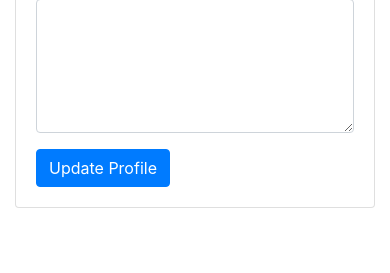
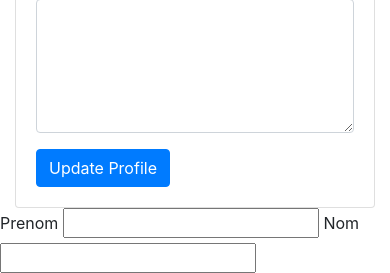
Before and after one commit to SambaGueye/PROJET_easyStudyy, a PHP site: page /profil.php in a window 390 px wide. Shown: the part 1445-1718 px from the top of the page. Before the commit the page ends 1653 px from the top, so only its background shows below. Run offline with PHP 8.4, Linux system fonts and the light colour scheme; the visitor is signed in with stand-in values (Sample User, id 1); data that the repository does not hold is empty.

Commit message:
Résolution de la responsivité et ajout de style à la page connexion

```diff
--- a/LandingPage.php
+++ b/LandingPage.php
@@ -11,7 +11,8 @@ if(isset($_GET['id']) and $_GET['id']>0){
 	<title></title>
 	<link rel="stylesheet" type="text/css" href="style/bootstrap.min.css">
 	<link rel="stylesheet" type="text/css" href="style/styleLanding.css">
-
+	<meta charset="utf-8">
+    <meta name="viewport" content="width=device-width, initial-scale=1, shrink-to-fit=no">
 </head>
 <body>
 
--- a/edtPlanning.php
+++ b/edtPlanning.php
@@ -8,6 +8,8 @@ $idd=$_SESSION['id'];
 	<title></title>
 	<link rel="stylesheet" type="text/css" href="bootstrap.min.css">
 	<link rel="stylesheet" type="text/css" href="style/edtStyle.css">
+	<meta charset="utf-8">
+    <meta name="viewport" content="width=device-width, initial-scale=1, shrink-to-fit=no">
 </head>
 <body>
 	<?php require("header.php") ?>
--- a/header.php
+++ b/header.php
@@ -2,7 +2,10 @@
 <html>
 <head>
 	<title></title>
-	<link rel="stylesheet" type="text/css" href="style/bootstrap.min.css">
+  <link rel="stylesheet" type="text/css" href="style/bootstrap.min.css">
+  <meta charset="utf-8">
+  <meta name="viewport" content="width=device-width, initial-scale=1, shrink-to-fit=no">
+
 
 </head>
 <body>
--- a/profil.php
+++ b/profil.php
@@ -5,7 +5,10 @@ session_start();
 <html>
 <head>
 	<title></title>
-	<link rel="stylesheet" type="text/css" href="bootstrap.min.css">
+  <link rel="stylesheet" type="text/css" href="bootstrap.min.css">
+  <meta charset="utf-8">
+  <meta name="viewport" content="width=device-width, initial-scale=1, shrink-to-fit=no">
+
 </head>
 <body>
 	<?php require("header.php")  ?>
@@ -16,7 +19,7 @@ session_start();
 		$donnees=$image->fetch();
   ?>
   <br>
-<div class="container-fluid">
+<div class="container">
   <div class="row">
     <div class="col-sm-12 col-lg-4 col-md-12 " style="text-align: center;">
       <div class="card card-profile" style="background-color:snow;">
@@ -133,7 +136,16 @@ session_start();
   </div>
 </div>
 
-
+<div class="container-fluid">
+  <div class="row">
+    <form>
+      <label>Prenom</label>
+      <input type="text">
+      <label>Nom</label>
+      <input type="text">
+    </form>
+  </div>
+</div>
 
 
 
```
Also changed, not shown: inscription.php (+14 -4 lines).
